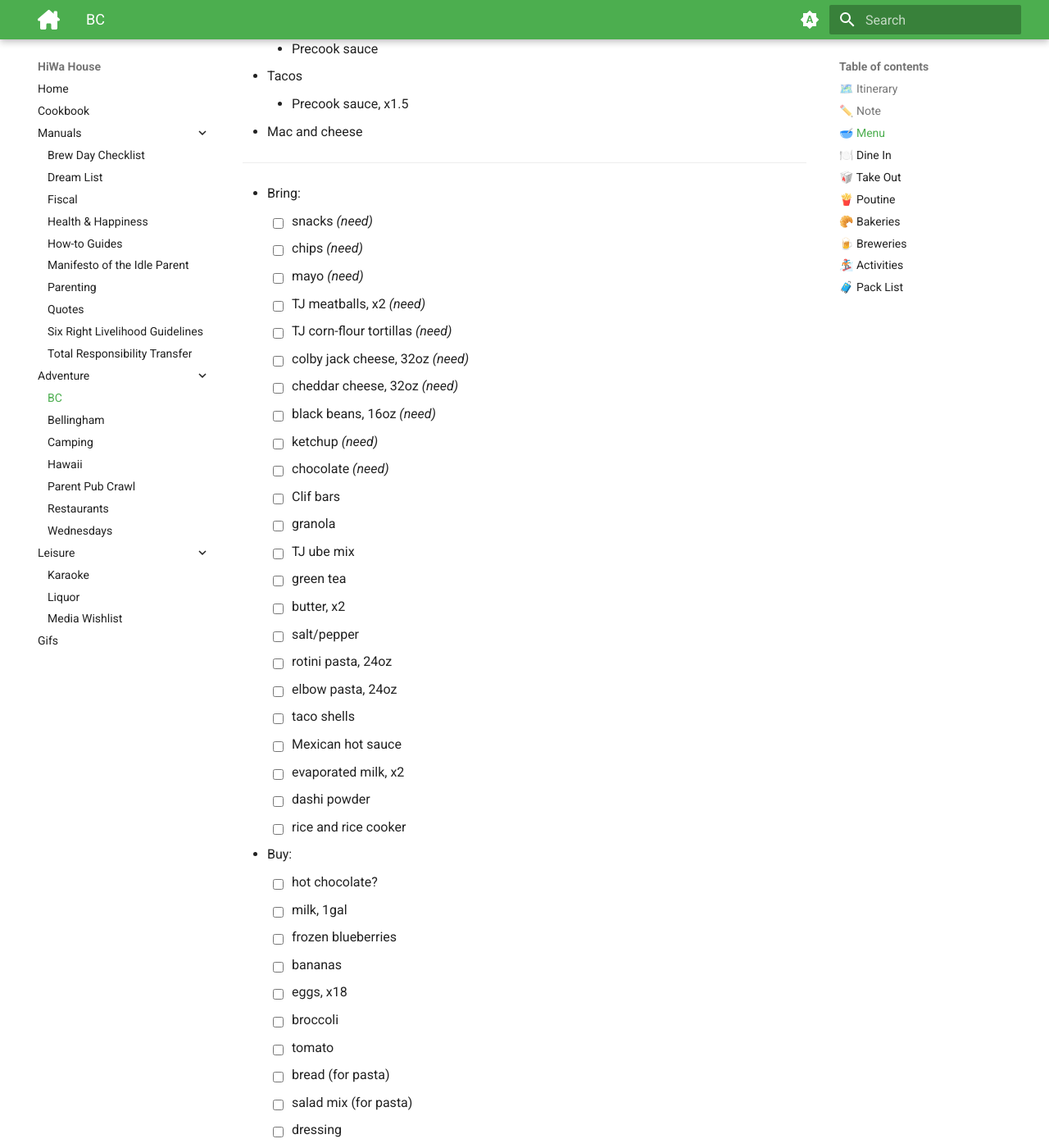
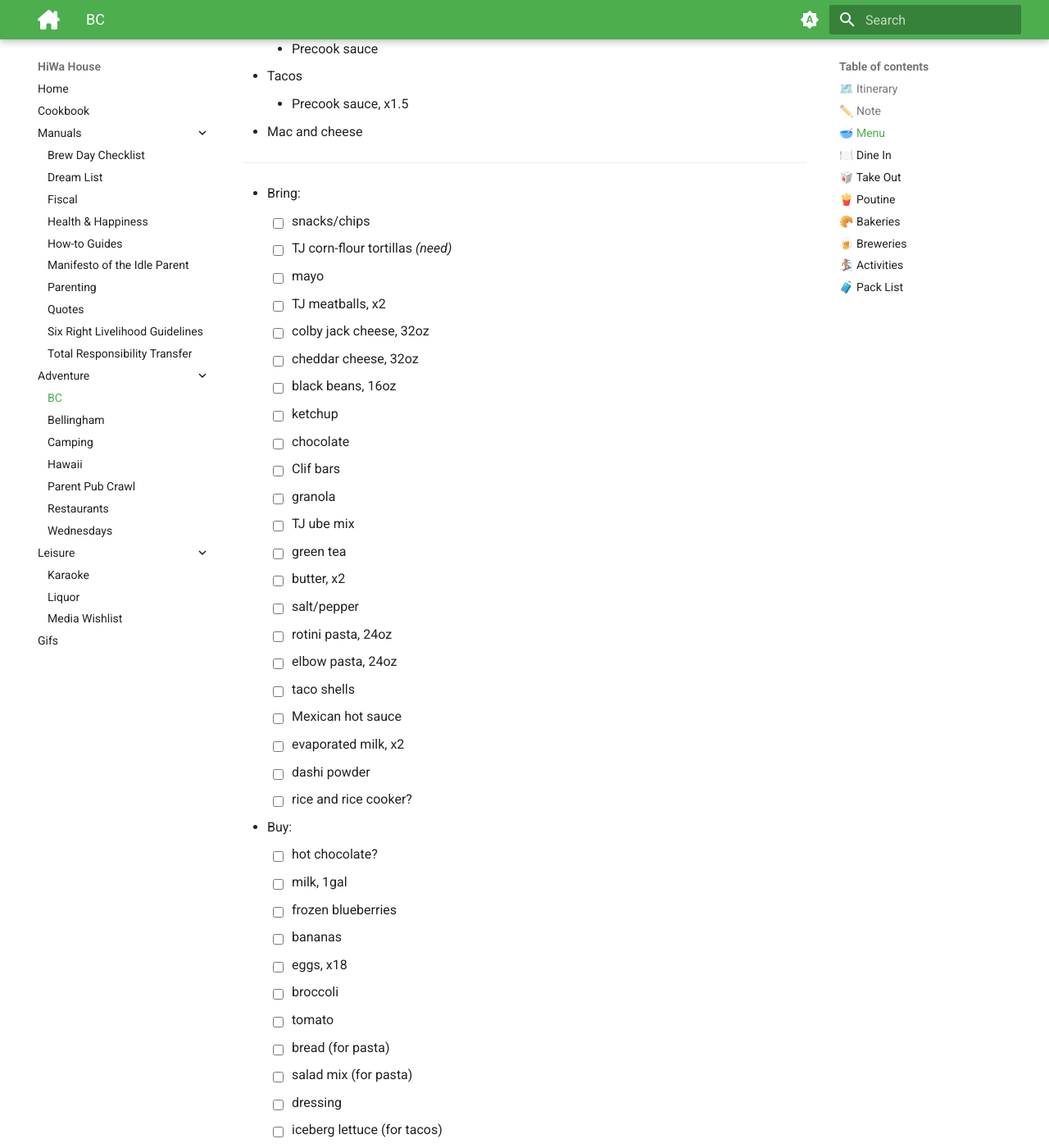
Before and after one commit to hiwa-house/teletraan, an MkDocs documentation site: the page built from docs/adventure/bc.md, in a window 1280 px wide and 1400 px high, scrolled down 1556 px. Shown: the whole window at 82% size. Built offline with MkDocs 1.6.1 and Material for MkDocs 9.7.7, drawn with Linux system fonts in a browser that asks for light colours; comment, search, counter and statistics services are not loaded.

Commit message:
Update bc.md

```diff
--- a/docs/adventure/bc.md
+++ b/docs/adventure/bc.md
@@ -44,16 +44,15 @@
 * Mac and cheese
 ---
 * Bring:
-	- [ ] snacks *(need)*
-	- [ ] chips *(need)*
-	- [ ] mayo *(need)*
-	- [ ] TJ meatballs, x2 *(need)*
+	- [ ] snacks/chips
 	- [ ] TJ corn-flour tortillas *(need)*
-	- [ ] colby jack cheese, 32oz *(need)*
-	- [ ] cheddar cheese, 32oz *(need)*
-	- [ ] black beans, 16oz *(need)*
-	- [ ] ketchup *(need)*
-	- [ ] chocolate *(need)*
+	- [ ] mayo
+	- [ ] TJ meatballs, x2
+	- [ ] colby jack cheese, 32oz
+	- [ ] cheddar cheese, 32oz
+	- [ ] black beans, 16oz
+	- [ ] ketchup
+	- [ ] chocolate
 	- [ ] Clif bars
 	- [ ] granola
 	- [ ] TJ ube mix
@@ -66,7 +65,7 @@
 	- [ ] Mexican hot sauce
 	- [ ] evaporated milk, x2
 	- [ ] dashi powder
-	- [ ] rice and rice cooker
+	- [ ] rice and rice cooker?
 * Buy:
 	- [ ] hot chocolate?
 	- [ ] milk, 1gal
```
